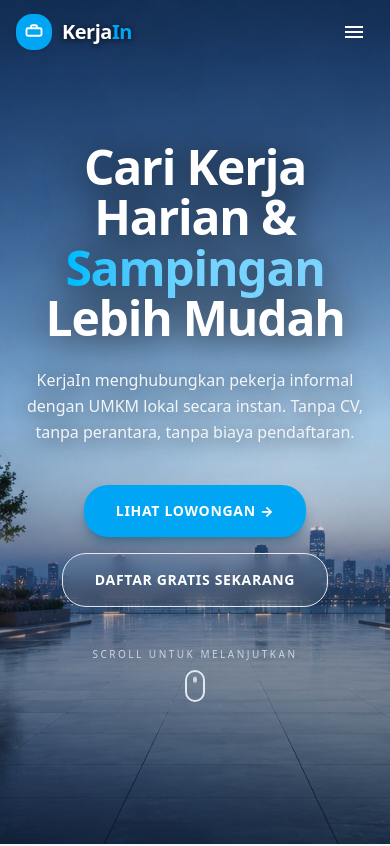
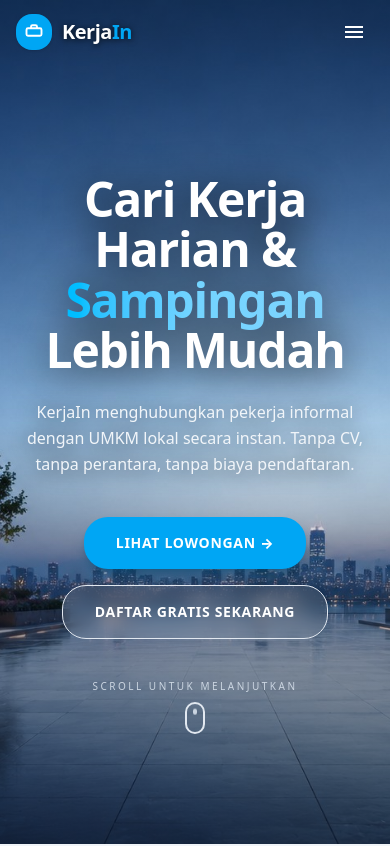
Before and after one commit to ahmadrofiussuud/KerjaIn, a Next.js app: page / in a window 390 px wide. Shown: the top 846 px of the page. Built offline with nearby package versions, Linux system fonts and the light colour scheme.

Commit message:
style: lower hero section heading and buttons position on mobile

```diff
--- a/src/components/features/hero-section.tsx
+++ b/src/components/features/hero-section.tsx
@@ -96,7 +96,7 @@ export function HeroSection() {
       </div>
 
       {/* Content */}
-      <div className="relative z-10 mx-auto max-w-4xl px-4 sm:px-6 lg:px-8 flex flex-col items-center text-center">
+      <div className="relative z-10 mx-auto max-w-4xl px-4 sm:px-6 lg:px-8 flex flex-col items-center text-center pt-16 sm:pt-0">
 
 
 
```
